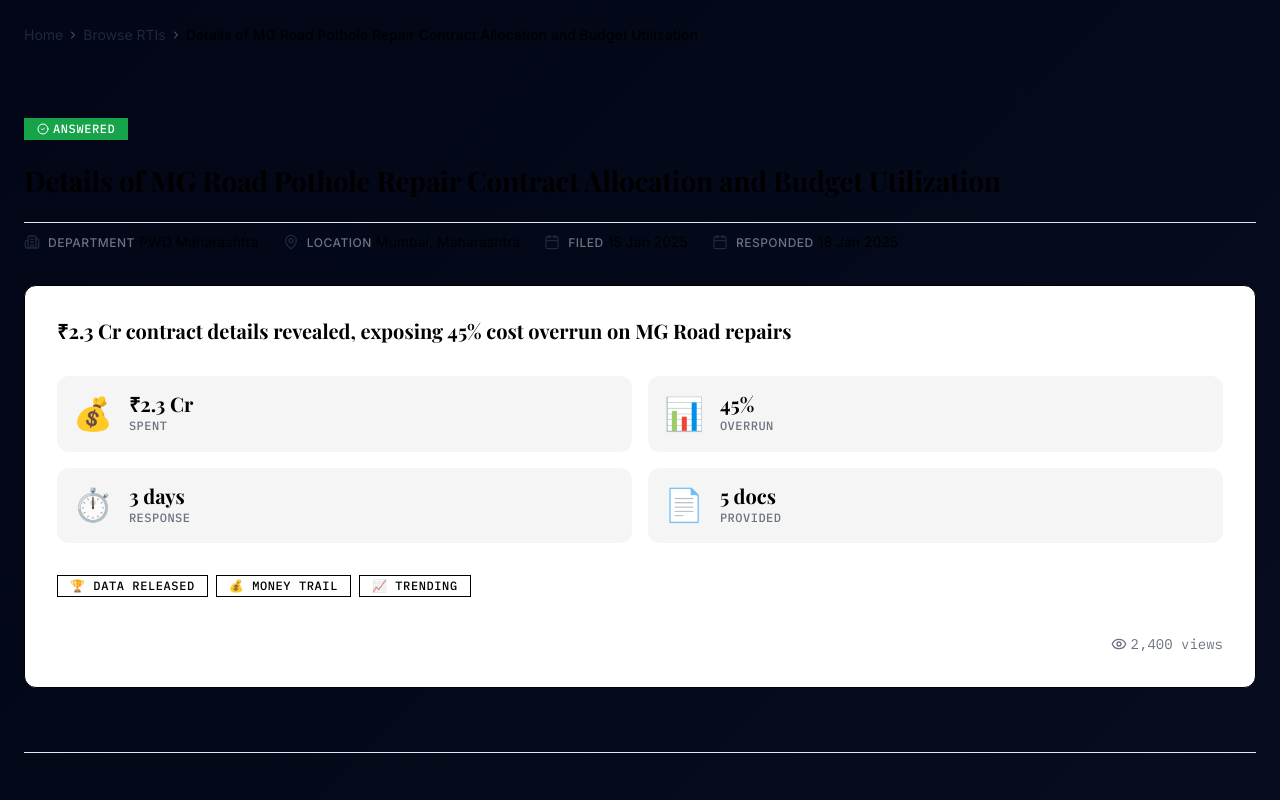
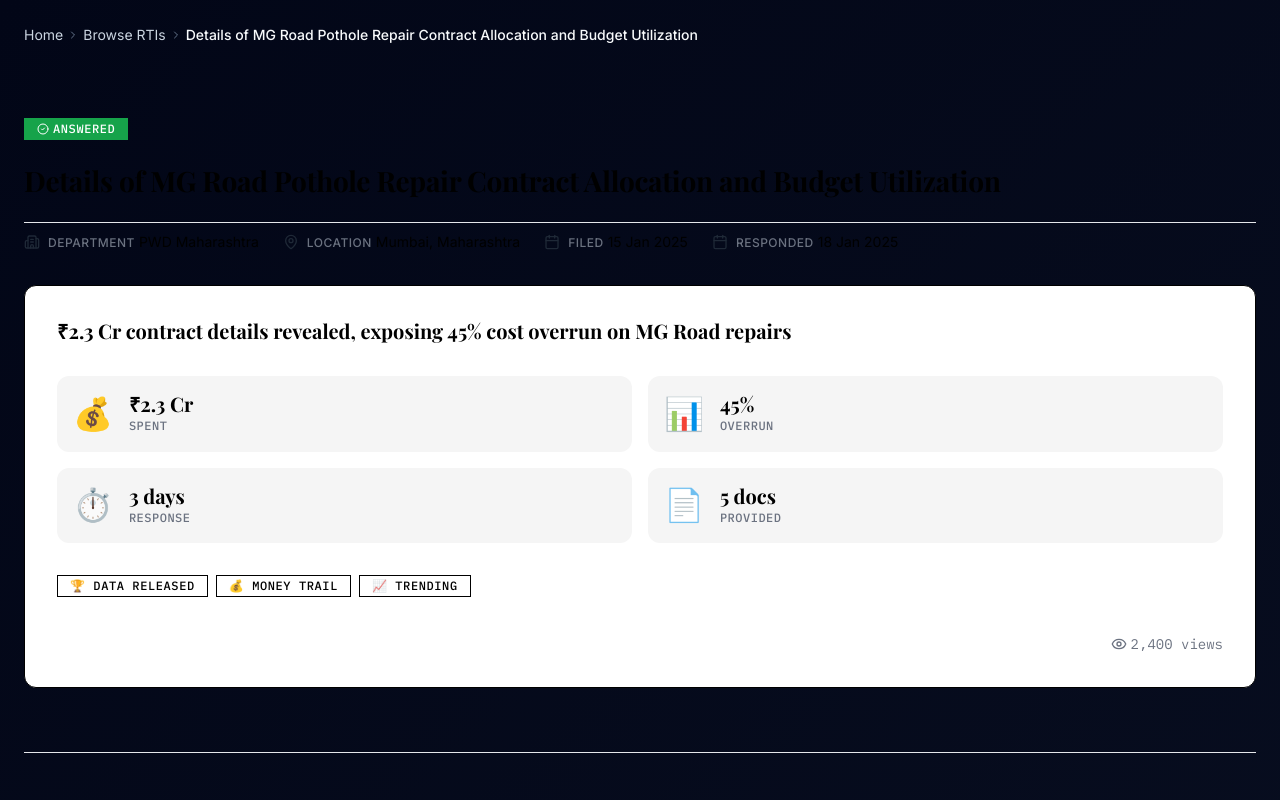
Before and after one commit to Yugantar-NGO/youRTI-UI, a Next.js app: page /rti/rti-001 in a window 1280 px wide. Shown: the top 800 px of the page. Built offline with nearby package versions, Linux system fonts and the light colour scheme.

Commit message:
style(rti-detail): update breadcrumb colors for dark background

```diff
--- a/src/components/features/rti-detail/atoms/Breadcrumb.module.css
+++ b/src/components/features/rti-detail/atoms/Breadcrumb.module.css
@@ -26,18 +26,18 @@
   font-family: var(--font-family-body);
   font-size: var(--font-size-sm);
   font-weight: var(--font-weight-regular);
-  color: var(--color-text-secondary);
+  color: var(--color-text-on-dark-secondary);
   text-decoration: none;
   transition: color var(--transition-base);
 }
 
 .link:hover {
-  color: var(--color-text-primary);
+  color: var(--color-text-on-dark-primary);
   text-decoration: underline;
 }
 
 .link:focus-visible {
-  outline: 2px solid var(--color-focus-ring);
+  outline: 2px solid var(--color-accent);
   outline-offset: 2px;
   border-radius: var(--border-radius-sm);
 }
@@ -46,11 +46,11 @@
   font-family: var(--font-family-body);
   font-size: var(--font-size-sm);
   font-weight: var(--font-weight-medium);
-  color: var(--color-text-primary);
+  color: var(--color-text-on-dark-primary);
 }
 
 .separator {
-  color: var(--color-text-tertiary);
+  color: var(--color-text-on-dark-muted);
   flex-shrink: 0;
 }
 
```
